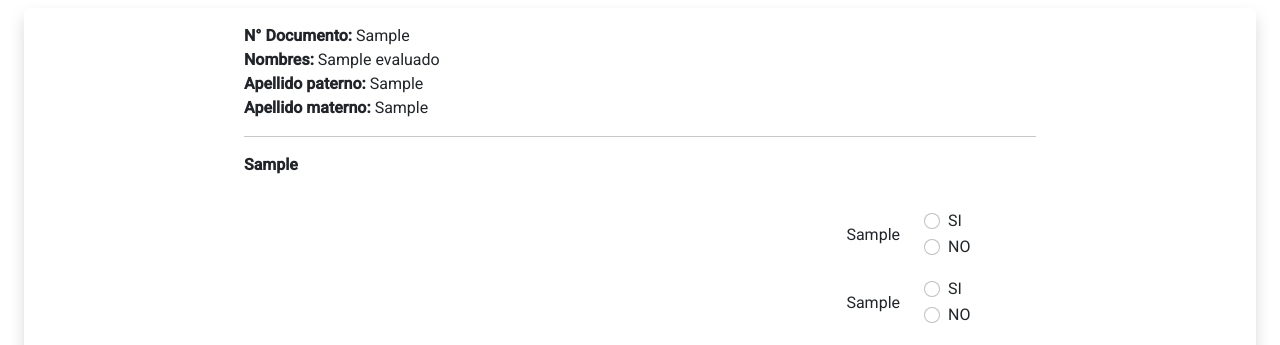
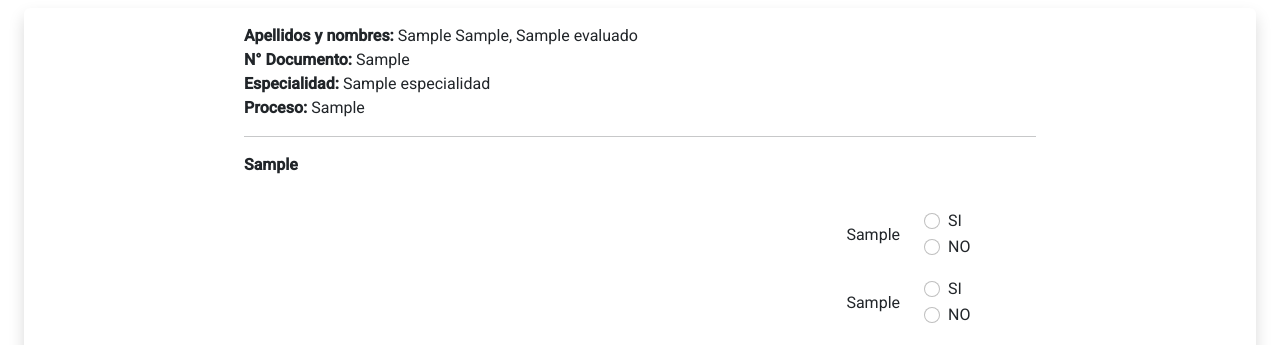
Before and after one commit to DIAD-PUCP/entrevistas-bachillerato, a FastAPI app: template templates/calificar.tpl.html in a window 1280 px wide. Shown: the part 56-401 px from the top of the page. Run offline with FastAPI, Linux system fonts and the light colour scheme; the template is opened without the code that fills it: most values are stand-ins (such as "Sample title", 1, 10 or a date in 2020); parts of the project's set-up code (start-up, migrations or seed data) failed here and were passed over; some libraries are stand-ins or nearby versions.

Commit message:
Se agrega especialidad y proceso

```diff
--- a/src/models.py
+++ b/src/models.py
@@ -48,6 +48,8 @@ class EvaluadoBase(SQLModel):
     id: Annotated[str, Field(primary_key=True, min_length=1)]
     documento_identidad: Annotated[str, Field(unique=True, index=True)]
     nombres: Annotated[str, Field(min_length=1)]
+    especialidad: Annotated[str, Field()]
+    proceso_procedencia: Annotated[str, Field()]
     apellido_paterno: Annotated[str, Field(min_length=1)]
     apellido_materno: str
 
--- a/templates/calificar.tpl.html
+++ b/templates/calificar.tpl.html
@@ -3,6 +3,12 @@
 {% set evaluado = ficha.evaluado %}
 <div class="row flex-row justify-content-center">
     <div class="col-12 col-md-8">
+        <div class="row">
+            <div class="col">
+                <strong>Apellidos y nombres:</strong>
+                {{evaluado.apellido_paterno}} {{evaluado.apellido_materno}}, {{evaluado.nombres}}
+            </div>
+        </div>
         <div class="row">
             <div class="col">
                 <strong>N° Documento:</strong>
@@ -11,20 +17,14 @@
         </div>
         <div class="row">
             <div class="col">
-                <strong>Nombres:</strong>
-                {{evaluado.nombres}}
+                <strong>Especialidad:</strong>
+                {{evaluado.especialidad}}
             </div>
         </div>
         <div class="row">
             <div class="col">
-                <strong>Apellido paterno:</strong>
-                {{evaluado.apellido_paterno}}
-            </div>
-        </div>
-        <div class="row">
-            <div class="col">
-                <strong>Apellido materno:</strong>
-                {{evaluado.apellido_materno}}
+                <strong>Proceso:</strong>
+                {{evaluado.proceso_procedencia}}
             </div>
         </div>
         <hr>
--- a/templates/listado-a-calificar.tpl.html
+++ b/templates/listado-a-calificar.tpl.html
@@ -8,6 +8,8 @@
                 <th>Apellido paterno</th>
                 <th>Apellido materno</th>
                 <th>Nombres</th>
+                <th>Especialidad</th>
+                <th>Proceso</th>
                 <th>Entrevista</th>
             </tr>
         </thead>
@@ -19,6 +21,8 @@
                 <td>{{evaluado.apellido_paterno}}</td>
                 <td>{{evaluado.apellido_materno}}</td>
                 <td>{{evaluado.nombres}}</td>
+                <td>{{evaluado.especialidad}}</td>
+                <td>{{evaluado.proceso_procedencia}}</td>
                 <td><a class="btn btn-sm btn-primary" href="/ficha/{{ficha.id}}/calificar">Entrevista</a></td>
             </tr>
             {% else %}
--- a/templates/reporte-resultados.tpl.html
+++ b/templates/reporte-resultados.tpl.html
@@ -9,7 +9,8 @@
             <tr>
                 <th>Ficha</th>
                 <th>Evaluado</th>
-                <th>Carrera</th>
+                <th>Especialidad</th>
+                <th>Proceso</th>
                 <th>Entrevistador</th>
                 <th>Fecha calificación</th>
             </tr>
@@ -19,7 +20,8 @@
             <tr>
                 <td>{{ficha.id}}</td>
                 <td>{{ficha.evaluado.id}}</td>
-                <td>{{ficha.evaluado.carrera}}</td>
+                <td>{{ficha.evaluado.especialidad}}</td>
+                <td>{{ficha.evaluado.proceso_procedencia}}</td>
                 <td>{{ficha.calificador.nombres}} {{ficha.calificador.apellido_paterno}}</td>
                 <td>{{ficha.fecha_calificacion}}</td>
             </tr>
```
